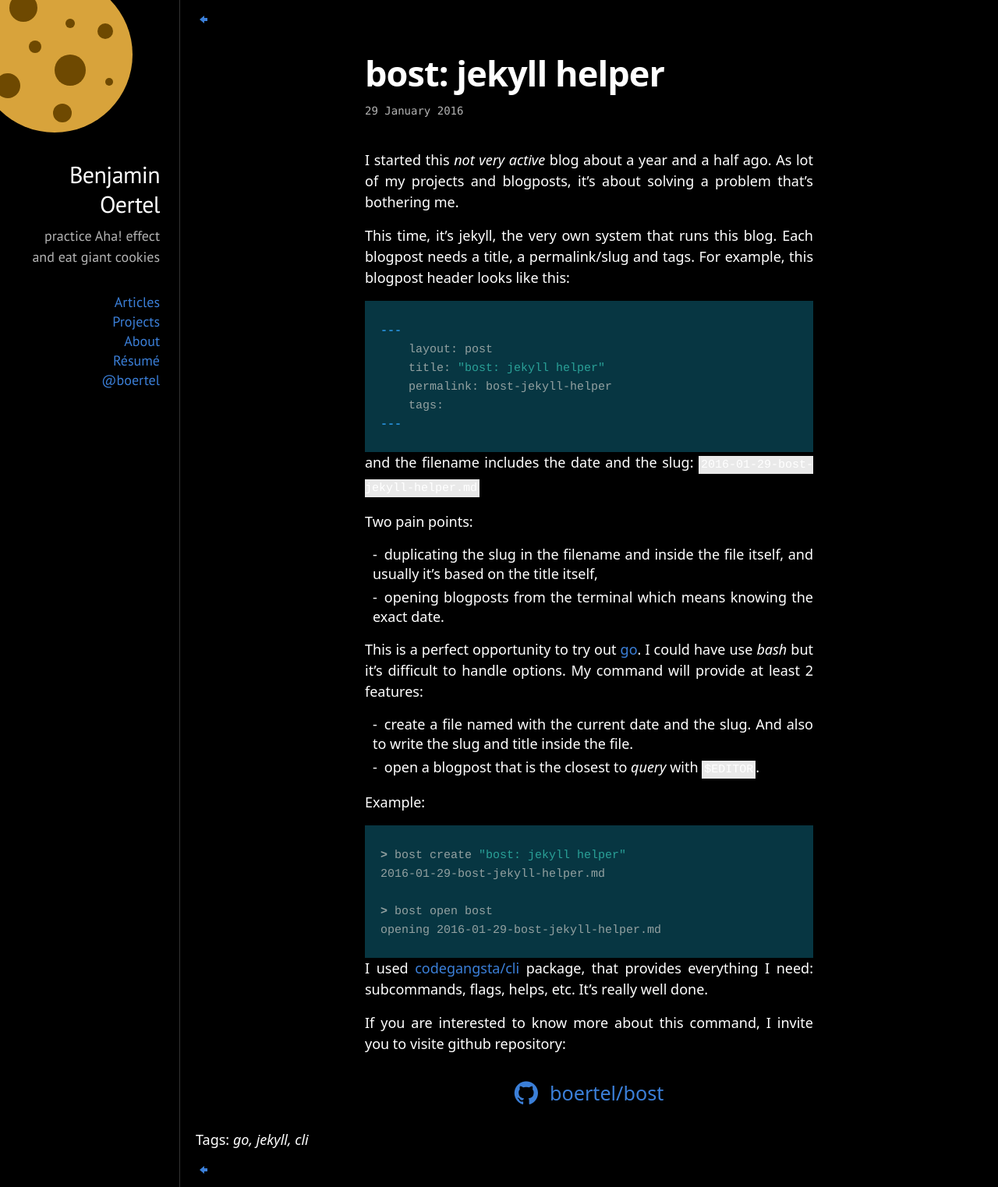
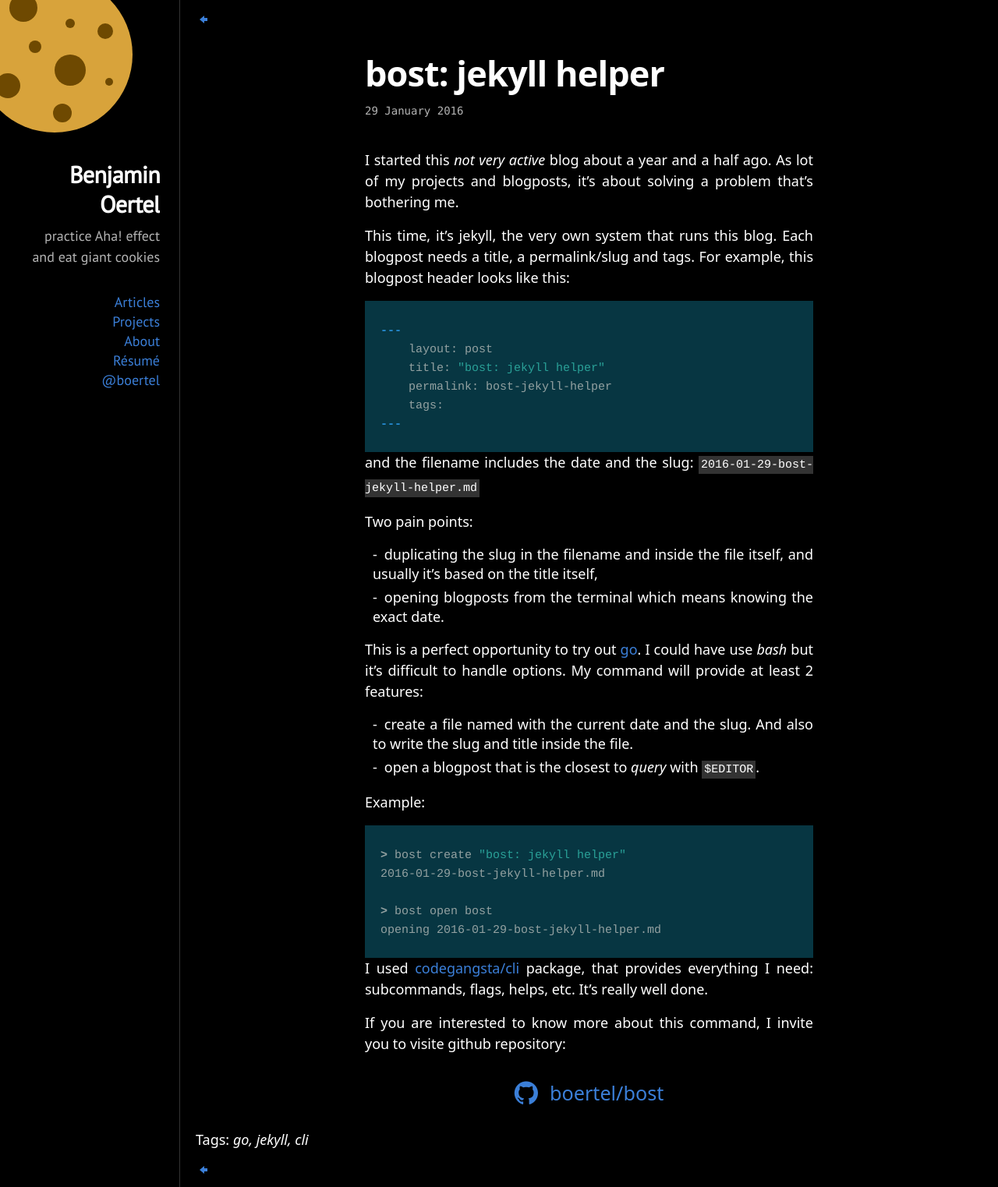
Before and after one commit to boertel/blog, a Jekyll site: the page built from _posts/2016-01-29-bost-jekyll-helper.md, in a window 1280 px wide. Shown: the whole page at 78% size. Built offline with Jekyll 4.4.1, drawn with Linux system fonts in a browser that asks for light colours.

Commit message:
update style

```diff
--- a/static/css/blog.css
+++ b/static/css/blog.css
@@ -120,7 +120,7 @@
 code {
     font-family: Courier, monospace;
     font-size: 15px;
-    background-color: #E9E9E9;
+    background-color: var(--border);
     padding: 3px;
 }
 .highlight code {
@@ -268,7 +268,6 @@
     max-width: 195px;
     font-size: 30px;
     line-height: 38px;
-    font-weight: 400;
     text-align: right;
 }
 .sideba.sidebar .nav {
```
